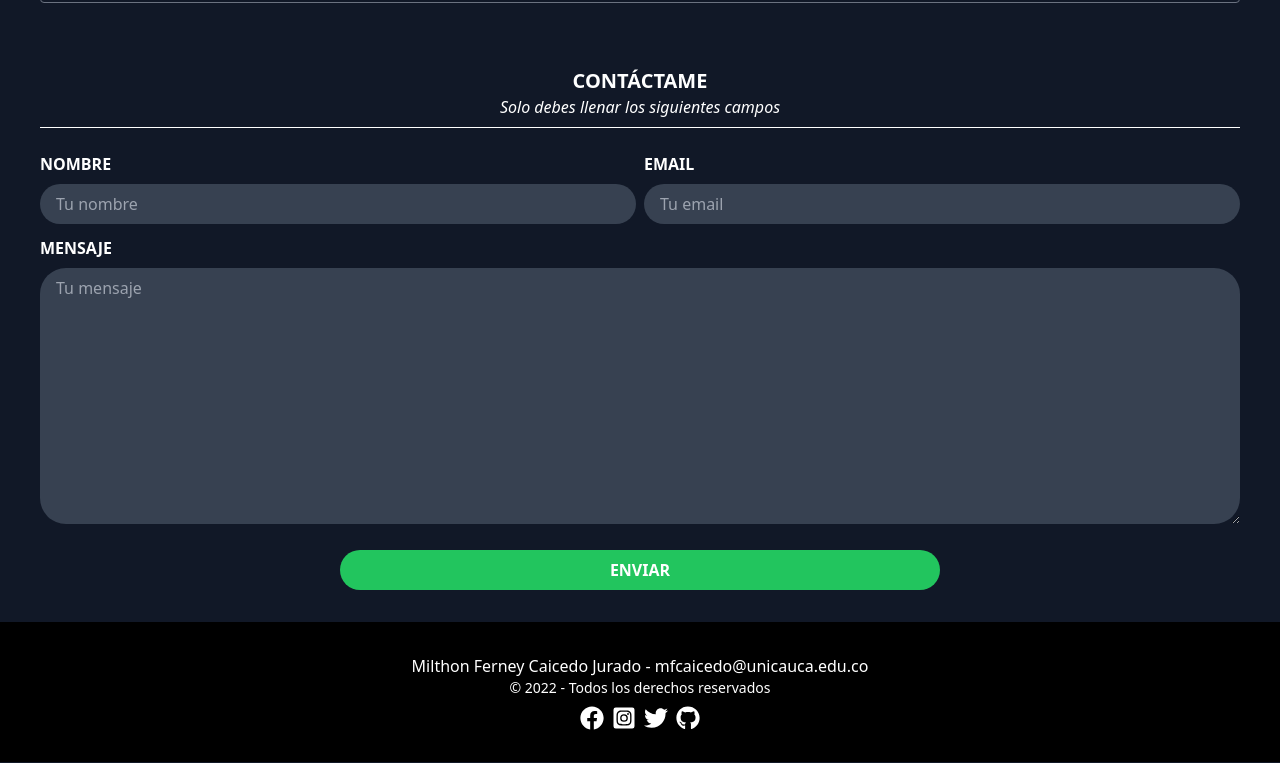
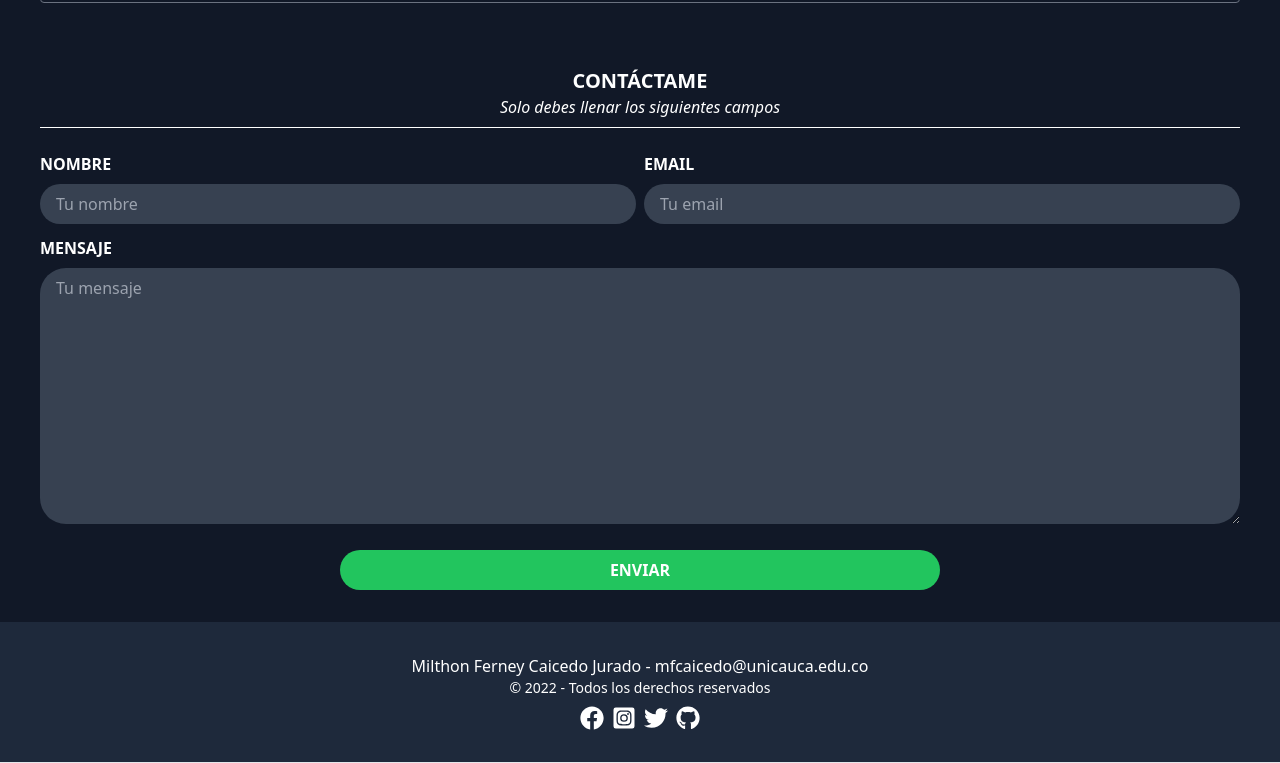
Before and after one commit to mfcaicedo/portafolio_mfcaicedo, a website: page public/index.html in a window 1280 px wide. Shown: the part 3038-3801 px from the top of the page. Drawn offline with Linux system fonts and the light colour scheme.

Commit message:
Se agregaron modificaciones en el footer

```diff
--- a/public/index.html
+++ b/public/index.html
@@ -381,7 +381,7 @@
             </div>
         </div>
         <!-- Footer -->
-        <footer class="bg-black w-full">
+        <footer class="bg-slate-800 border-b border-t-slate-900 w-full">
             <div class="mx-auto px-6 pt-8 pb-8   text-white w-full">
                 <p class="text-center">
                     Milthon Ferney Caicedo Jurado - mfcaicedo@unicauca.edu.co
```
Also changed, not shown: public/contact.html (+1 -1 lines), public/hobbies.html (+1 -1 lines), public/projects.html (+1 -1 lines), public/studies.html (+1 -1 lines), public/css/styles.css.
